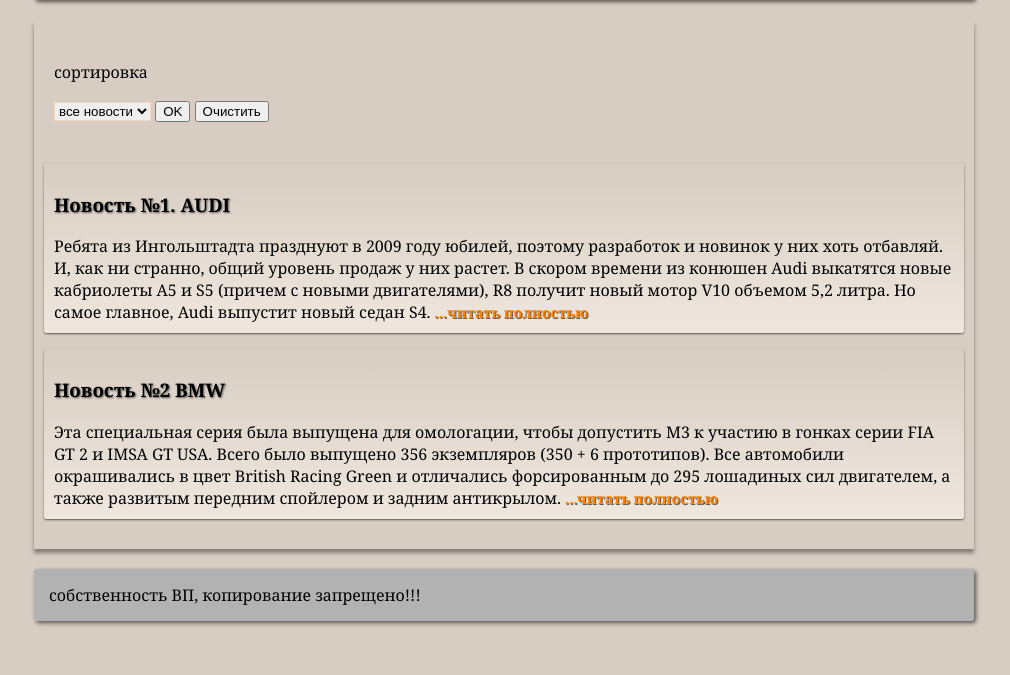
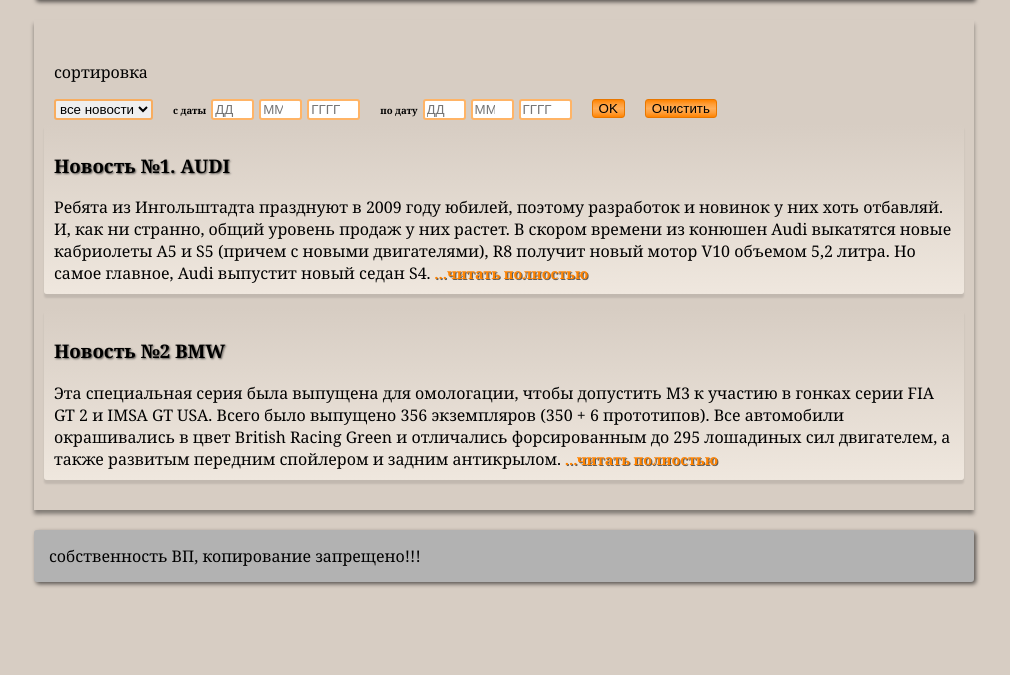
Before and after one commit to mandriv68/news, a PHP site: page / in a window 1280 px wide. Shown: the part 125-800 px from the top of the page, without its empty margins (136-1146 px from the left). Run offline with PHP 8.4, Linux system fonts and the light colour scheme; data comes from the database, SQL or seed files in the repository; data that the repository does not hold is empty.

Commit message:
добавлены поля выбора даты в Search

```diff
--- a/controllers/FrontController.php
+++ b/controllers/FrontController.php
@@ -15,9 +15,7 @@
 
     public function __construct() {
         $request = $_SERVER['REQUEST_URI'];
-        //echo $request;die;
         $str = explode('/', trim($request,'/'));
-        //var_dump($str);die;
         $this->_controller = !empty($str[0]) ? ucfirst($str[0]).'Controller' : 'UserController';
         $this->_action = !empty($str[1]) ? ucfirst($str[1]).'Action' : 'AllnewsAction';
         if(!empty($str[2])){
@@ -29,10 +27,7 @@
                     $val[] = $str[$i];
                 }
             }
-            //var_dump($key);
-            //var_dump($val);
             $this->_params = array_combine($key, $val);
-            //var_dump($this->_params);die;
         }
     }
 
--- a/controllers/UserController.php
+++ b/controllers/UserController.php
@@ -13,7 +13,6 @@
     public function AllnewsAction()
     {
         if ($_SERVER['REQUEST_METHOD']=='POST'){
-            var_dump($_POST['category']);
             if ($_POST['category'] !=NULL) {
             $this->_where['art_category'] = abs((int)$_POST['category']);
             }
--- a/style/style.css
+++ b/style/style.css
@@ -78,7 +78,7 @@
 #art_desc {
     border-radius: 3px;
     background: linear-gradient(to top, #EFE7DE , #D7CDC3);
-    box-shadow: 0px 1px 2px rgba(0,0,0,0.6);
+    box-shadow: 0px 4px 2px rgba(0, 0, 0, 0.1);
     padding: 10px;
     margin: 15px 0px;
 }
@@ -88,6 +88,7 @@
     padding: 15px;
     border-radius: 3px;
     background-color: #b2b2b2;
+    margin-bottom: 15px;
 }
 
 /* кнопка "читать полностью" ** кнопка ""назад */
@@ -106,3 +107,26 @@
     color: #000;
     opacity: 0.4;
 }
+.sbmt,.slct {
+    display:inline-block;
+    float:left;
+}
+
+.sbmt {
+    margin-left:20px;
+    background: linear-gradient(to top, #FF8300, #FF9E38, #FFAE59,#FF9E38, #FF8300);
+    border-radius: 3px;
+    border: 1px solid #E87700;
+}
+.slct {
+    border-radius: 3px;
+    border: 2px solid rgba(255, 131, 0, 0.6);
+}
+input.slct {
+    margin-left:5px;
+}
+b.slct {
+    border: none;
+    font-size: 0.6em;
+    margin-top: 5px;
+}
--- a/views/admin/ViewAdmSave.php
+++ b/views/admin/ViewAdmSave.php
@@ -24,7 +24,7 @@
     }
 
     protected function getContent() {
-        $datetime = date("Y-m-d", time());
+        $datetime = time();
         if (isset($_SESSION['msgs']))
             echo '<p>'.$_SESSION['msgs'].'</p>';
         $this->getForm($datetime, $this->_categories, $this->_news);
--- a/views/news/Search.php
+++ b/views/news/Search.php
@@ -17,7 +17,7 @@
             <p>сортировка</p>
                 <form action="/user/allnews" method="POST">
                     <p>
-                        <select style="border:1px solid rgba(255, 131, 0,0.2)" name="category">
+                        <select class="slct" name="category">
                             <option selected value="">все новости</option>
 HTML_ENTITIES;
                         foreach ($this->_categories as $category) {
@@ -26,8 +26,46 @@
                         }
                         echo <<<HTML_ENTITIES
                         <select/>
-                        <input stile="display:inline-block;float:left;margin-left:20px;" type="submit" value="OK">
-                                        <input stile="display:inline-block;float:left;margin-left:20px;" type="reset" value="Очистить">
+                        <span style="display:inline-block;margin-left:20px;float:left;">
+                            <b class="slct">с даты</b>
+                            <input class="slct" style="width:35px;"
+                                                name="from_date_day"
+                                                type="number"
+                                                placeholder="ДД"
+                                                min="1" max="31"/>
+                            <input class="slct" style="width:35px;"
+                                                name="from_date_month"
+                                                type="number"
+                                                placeholder="ММ"
+                                                min="1" max="12"/>
+                            <input class="slct" style="width:45px;"
+                                                name="from_date_year"
+                                                type="number"
+                                                placeholder="ГГГГ"
+                                                min="2015" max="2016"/>
+
+                        </span>
+                        <span style="display:inline-block;margin-left:20px;float:left;">
+                            <b class="slct">по дату</b>
+                            <input class="slct" style="width:35px;"
+                                                name="by_date_day"
+                                                type="number"
+                                                placeholder="ДД"
+                                                min="1" max="31"/>
+                            <input class="slct" style="width:35px;"
+                                                name="by_date_month"
+                                                type="number"
+                                                placeholder="ММ"
+                                                min="1" max="12"/>
+                            <input class="slct" style="width:45px;"
+                                                name="by_date_year"
+                                                type="number"
+                                                placeholder="ГГГГ"
+                                                min="2015" max="2016"/>
+
+                        </span>
+                        <input class="sbmt" type="submit" value="OK">
+                        <input class="sbmt" type="reset" value="Очистить">
                     </p>
                 </form>
             </div>
--- a/views/news/ViewOneNews.php
+++ b/views/news/ViewOneNews.php
@@ -9,7 +9,7 @@
 
         public function getContent() {
             echo '<div id="art_desc"> <h3>'.$this->_item->title.'</h3>';
-            echo '<p class="param">'.$this->_item->datetime.':: Автор:'.$this->_item->author.'<br>=> категория: '.$this->_item->cat;
+            echo '<p class="param">'.date("Y-m-d", $this->_item->datetime).':: Автор:'.$this->_item->author.'<br>=> категория: '.$this->_item->cat;
             echo "<div>".$this->_item->text.
                 "<a href='/user/allnews' class='oranged' title='на главную'>назад</a></div></div>";
         }
```
